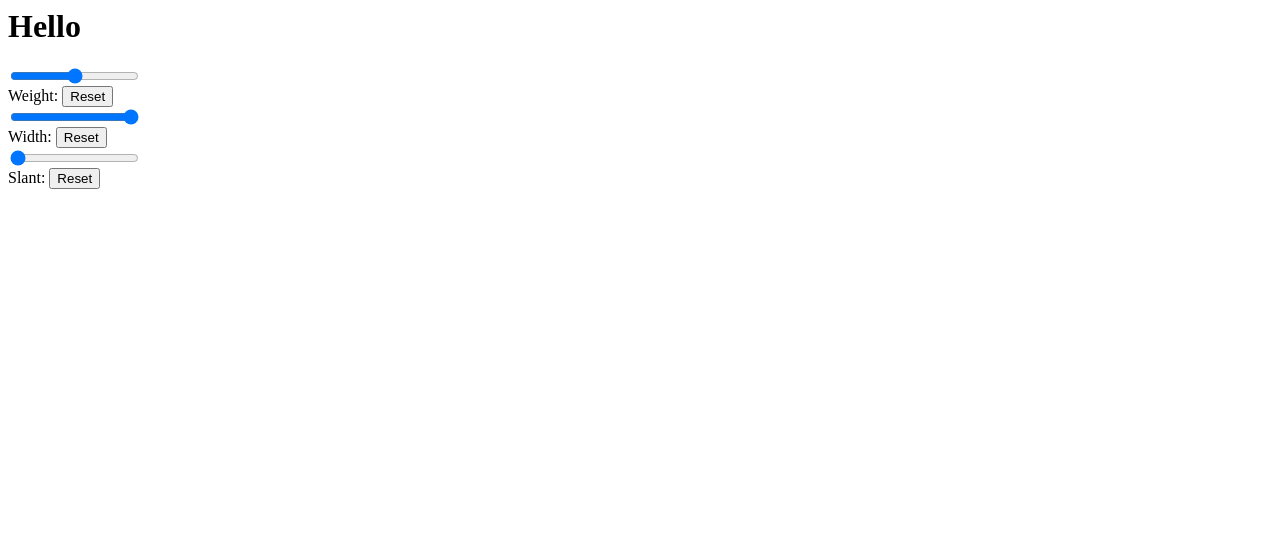
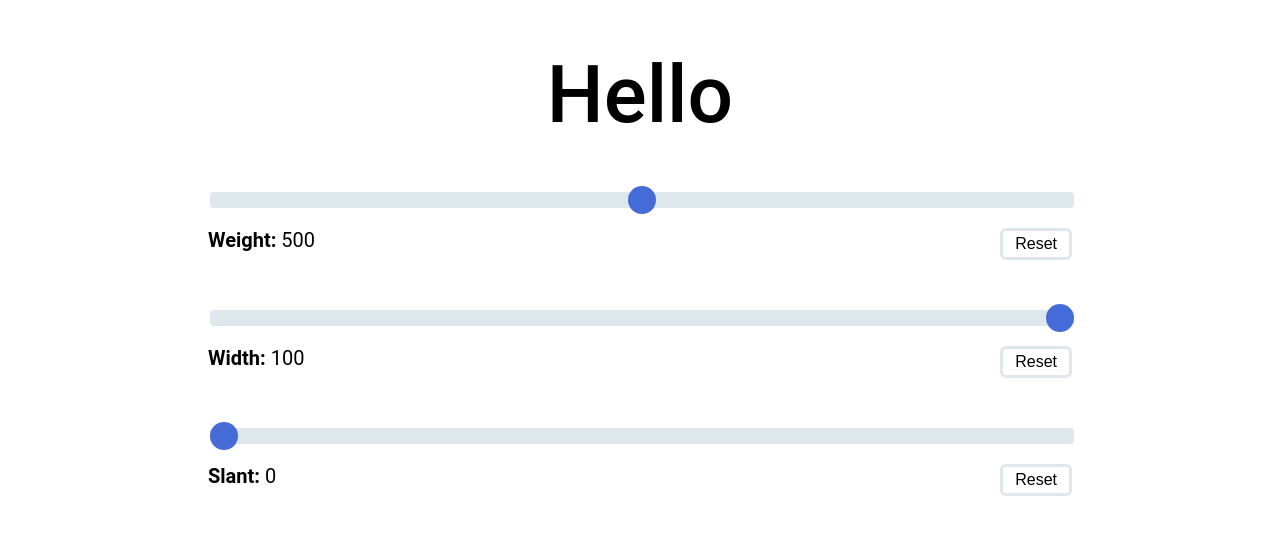
Before and after one commit to sk4161/bo-as-assistant-for-vf, a plain HTML site: page index.html in a window 1280 px wide. Drawn offline with Linux system fonts and the light colour scheme; a web font is replaced by a local one.

Commit message:
Update HTML to incorporate CSS and JS files

```diff
--- a/index.html
+++ b/index.html
@@ -1,3 +1,12 @@
+<!DOCTYPE html>
+<html lang="en">
+<head>
+  <meta charset="UTF-8">
+  <meta name="viewport" content="width=device-width, initial-scale=1.0">
+  <title>Variable Font Slider Demo</title>
+  <link rel="stylesheet" href="style.css">
+</head>
+<body>
   <main class="container">
     <div>
       <h1 class="demo-text">Hello</h1>
@@ -41,3 +50,6 @@
       </div>
     </div>
   </main>
+  <script src="script.js"></script>
+</body>
+</html>
```
Lines whose indentation alone changed are shown as unchanged.
